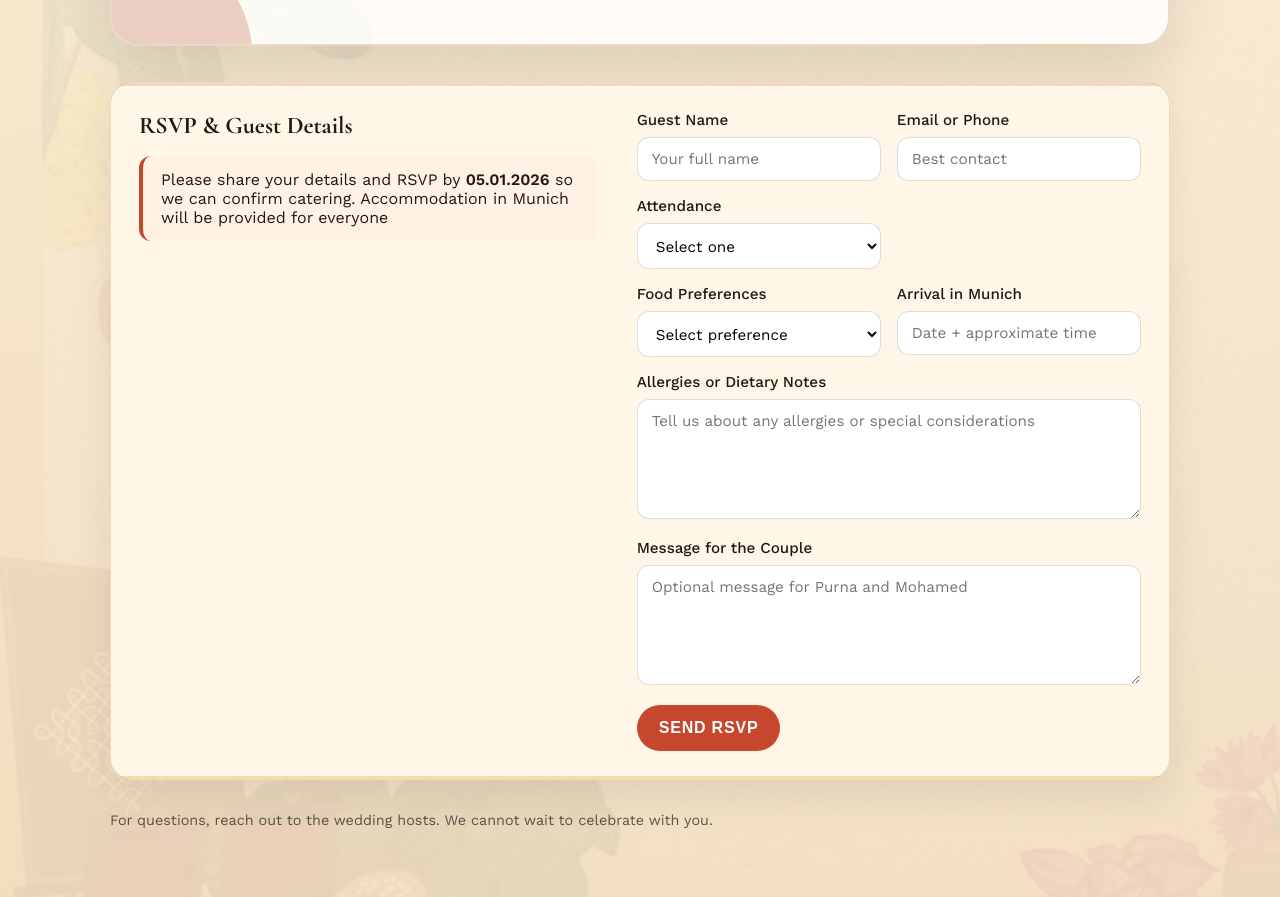
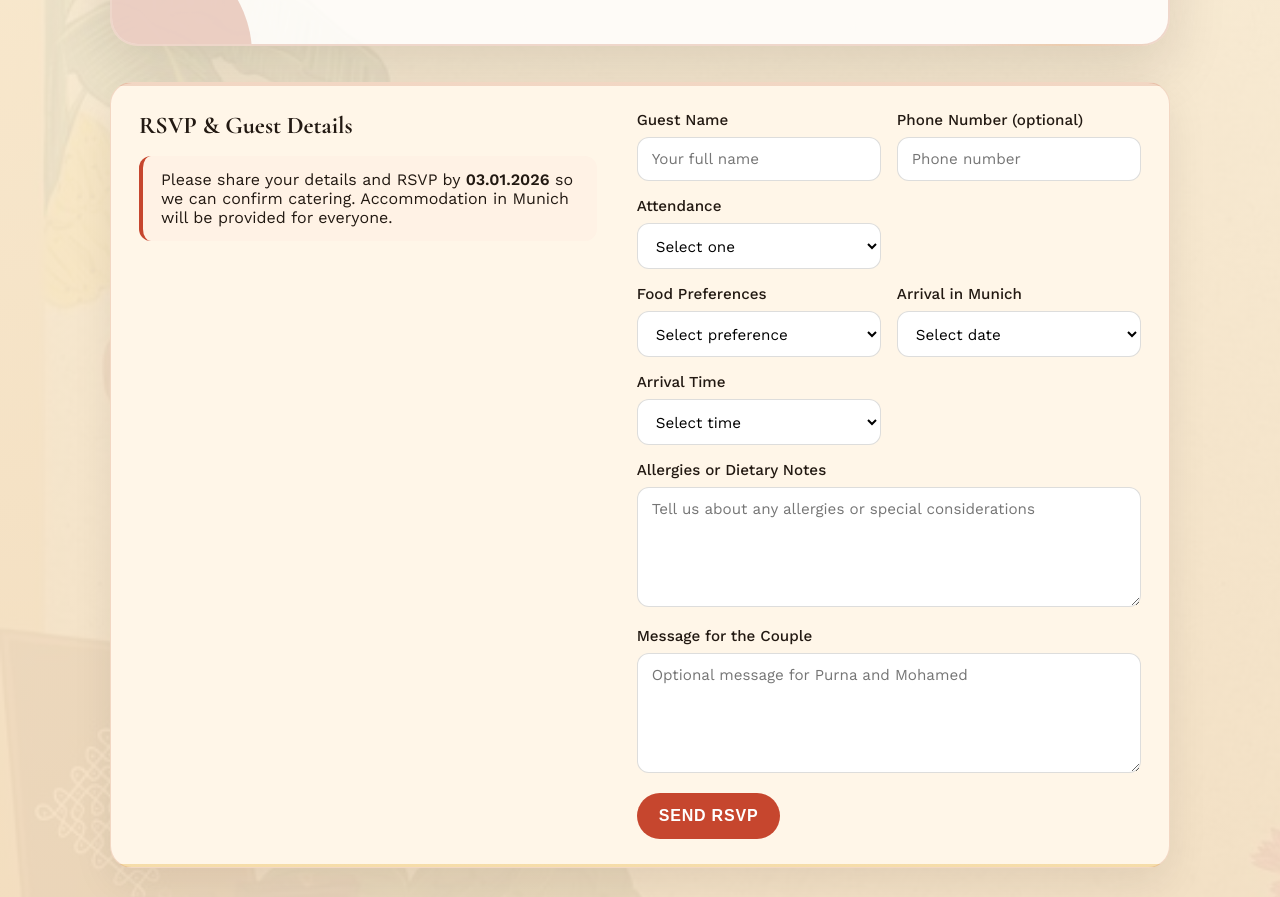
Before and after one commit to chandralapurna-hue/hinduwedding, a plain HTML site: page index.html in a window 1280 px wide. Shown: the part 999-1896 px from the top of the page. Drawn offline with nearby package versions, Linux system fonts and the light colour scheme.

Commit message:
Update index.html

```diff
--- a/index.html
+++ b/index.html
@@ -485,8 +485,8 @@
           <div class="rsvp-info">
             <h2>RSVP & Guest Details</h2>
             <div class="rsvp-note">
-              Please share your details and RSVP by <strong>05.01.2026</strong> so we can
-              confirm catering. Accommodation in Munich will be provided for everyone
+              Please share your details and RSVP by <strong>03.01.2026</strong> so we can
+              confirm catering. Accommodation in Munich will be provided for everyone.
             </div>
           </div>
 
@@ -500,15 +500,14 @@
                   <input id="name" name="name" type="text" placeholder="Your full name" required />
                 </div>
                 <div>
-                  <label for="email">Email or Phone</label>
+                  <label for="phone">Phone Number (optional)</label>
                   <input
-                    id="email"
-                    name="email"
-                    type="text"
-                    placeholder="Best contact"
-                    required
-                    pattern="^(([^@\s]+@[^@\s]+\.[^@\s]+)|(\+?[0-9][0-9\s().-]{6,}))$"
-                    title="Enter a valid email or phone number"
+                    id="phone"
+                    name="phone"
+                    type="tel"
+                    placeholder="Phone number"
+                    pattern="^\+?[0-9][0-9\s().-]{6,}$"
+                    title="Enter a valid phone number"
                   />
                 </div>
                 <div>
@@ -534,14 +533,24 @@
                   </select>
                 </div>
                 <div>
-                  <label for="arrival">Arrival in Munich</label>
-                  <input
-                    id="arrival"
-                    name="arrival"
-                    type="text"
-                    placeholder="Date + approximate time"
-                    required
-                  />
+                  <label for="arrival-date">Arrival in Munich</label>
+                  <select id="arrival-date" name="arrival_date" required>
+                    <option value="">Select date</option>
+                    <option value="feb20">Feb 20, 2026</option>
+                    <option value="feb21">Feb 21, 2026</option>
+                    <option value="feb22">Feb 22, 2026</option>
+                    <option value="other">Other (add in message)</option>
+                  </select>
+                </div>
+                <div>
+                  <label for="arrival-time">Arrival Time</label>
+                  <select id="arrival-time" name="arrival_time" required>
+                    <option value="">Select time</option>
+                    <option value="morning">Morning (6am-12pm)</option>
+                    <option value="afternoon">Afternoon (12pm-5pm)</option>
+                    <option value="evening">Evening (5pm-9pm)</option>
+                    <option value="late">Late night (after 9pm)</option>
+                  </select>
                 </div>
               </div>
 
```
